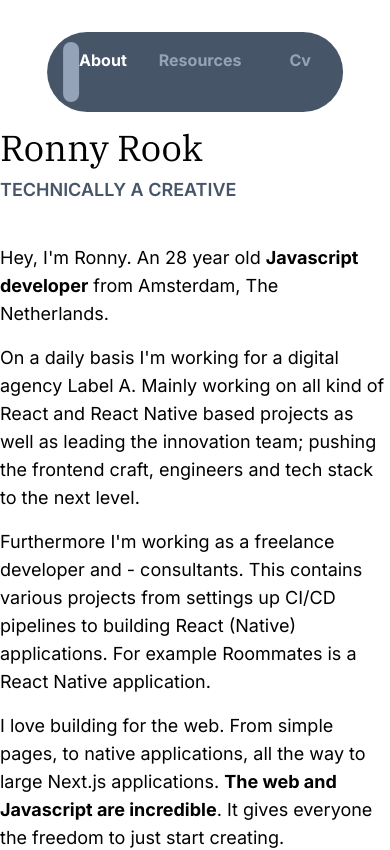
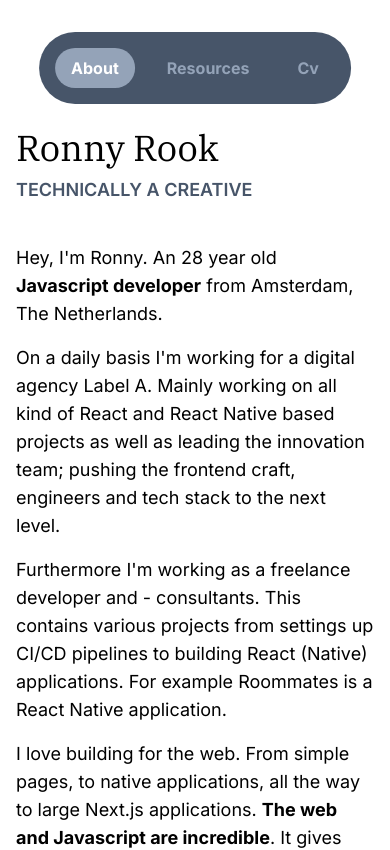
Before and after one commit to rnnyrk/ronnyrook.nl, a Next.js app: page / in a window 390 px wide. Shown: the top 850 px of the page. Built offline with nearby package versions, Linux system fonts and the light colour scheme.

Commit message:
Responsive menu, container and resources

```diff
--- a/src/app/resources/page.tsx
+++ b/src/app/resources/page.tsx
@@ -12,7 +12,7 @@ const Resources = () => {
   return (
     <>
       <RefreshResources />
-      <Container className="px-8 my-64">
+      <Container className="px-8 mb-10">
         <Heading>Notion</Heading>
         <p className="my-8 text-lg">
           I use Notion basically as my second brain. When I come across an interesting (code
@@ -56,7 +56,7 @@ const Resources = () => {
           icon="codepen"
           text="People on the internet build the most incredible things."
         >
-          <Heading>CodePens/CodeSandboxes</Heading>
+          <Heading className="break-all">CodePens/CodeSandboxes</Heading>
         </ResourceHeading>
         <Suspense fallback="loading...">
           {/* @ts-expect-error Server Component */}
--- a/src/components/common/layout/Card.tsx
+++ b/src/components/common/layout/Card.tsx
@@ -86,9 +86,8 @@ export const Card = ({ children, isInView, tags, title }: CardProps) => {
           }}
           transition={(index) => ({
             duration: 2,
-            // delay: index * 0.1,
           })}
-          className="relative min-w-[425px] max-w-[425px] mb-4 mr-4 rounded-xl shadow-lg bg-slate-800"
+          className="relative min-w-full md:min-w-[425px] md:max-w-[425px] mb-4 md:mr-4 rounded-xl shadow-lg bg-slate-800"
           onMouseEnter={() => setHovered(true)}
           onMouseLeave={() => setHovered(false)}
           style={{
--- a/src/components/common/layout/Container.tsx
+++ b/src/components/common/layout/Container.tsx
@@ -1,7 +1,7 @@
 import clsx from 'clsx';
 
 export const Container = ({ children, className }: ContainerProps) => {
-  return <div className={clsx('max-w-4xl mx-auto', className)}>{children}</div>;
+  return <div className={clsx('max-w-4xl mx-auto px-4 md:px-0', className)}>{children}</div>;
 };
 
 type ContainerProps = {
--- a/src/components/modules/layouts/Menu.tsx
+++ b/src/components/modules/layouts/Menu.tsx
@@ -29,7 +29,7 @@ const MenuItem = ({ title, href }: MenuItemProps) => {
         'text-white': isActive,
       })}
     >
-      <span className="relative py-2 px-4">
+      <span className="relative inline-block py-2 px-4">
         {title}
         {isActive ? (
           <motion.span
--- a/src/components/modules/resources/ResourceOverview.tsx
+++ b/src/components/modules/resources/ResourceOverview.tsx
@@ -24,7 +24,7 @@ export const ResourceOverview = ({ data, type }: ResourceOverviewProps) => {
   return (
     <div
       ref={ref}
-      className="w-full max-w-8xl mx-auto flex flex-wrap justify-center items-stretch content-start px-8"
+      className="w-full max-w-8xl mx-auto flex flex-wrap justify-center items-stretch content-start px-4 md:px-8"
     >
       <ResourcesGrid
         data={(resources[type] as (i.Tweet | i.Article | i.Sandbox)[])?.slice(0, 9)}
```
